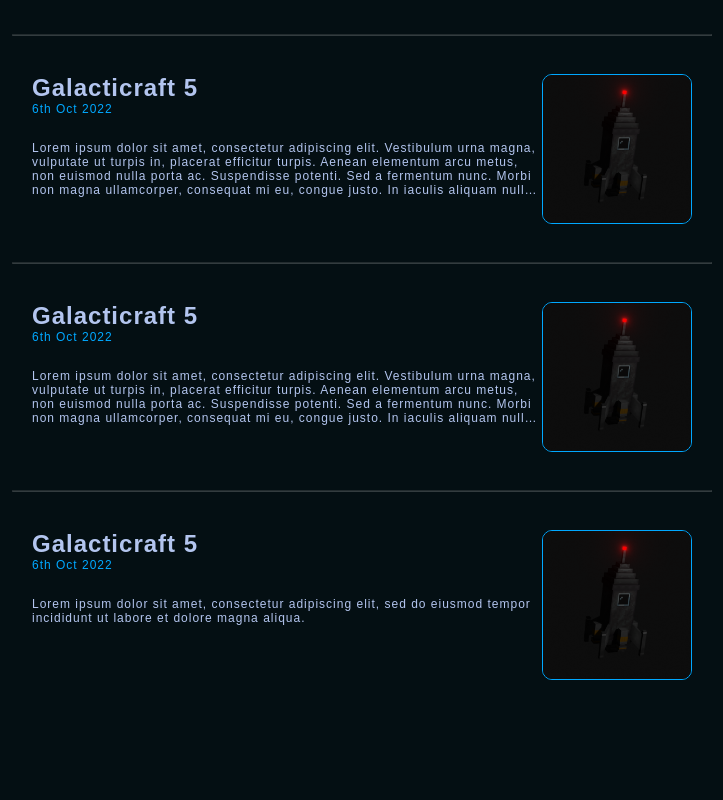
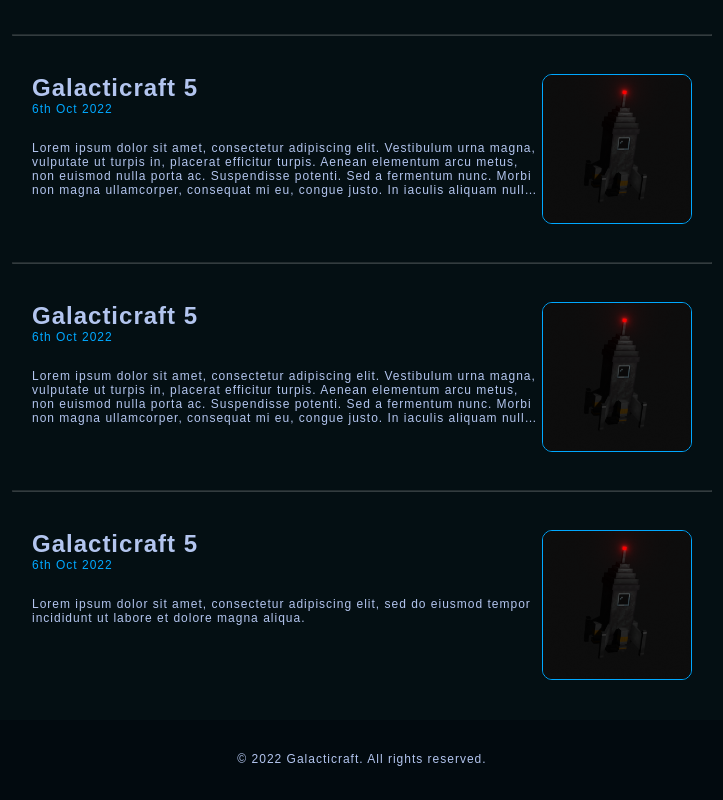
Before and after one commit to TeamGalacticraft/website, a Nuxt app: page / in a window 1280 px wide. Shown: the part 872-1672 px from the top of the page, without its empty margins (278-1001 px from the left). Before the commit the page ends 1582 px from the top, so only its background shows below. Built offline with nearby package versions, Linux system fonts and the light colour scheme.

Commit message:
fixed footer to bottom

```diff
--- a/app.vue
+++ b/app.vue
@@ -1,9 +1,7 @@
 <template>
-  <div>
-    <NuxtLayout>
-      <NuxtPage />
-    </NuxtLayout>
-  </div>
+  <NuxtLayout>
+    <NuxtPage />
+  </NuxtLayout>
 </template>
 
 <script lang="ts">
--- a/assets/styles/index.scss
+++ b/assets/styles/index.scss
@@ -5,6 +5,13 @@
 
 * {
   box-sizing: border-box;
+}
+
+html,
+body,
+#app,
+#__nuxt {
+  height: 100%;
 }
 
 body {
--- a/components/footer/Footer.vue
+++ b/components/footer/Footer.vue
@@ -1,7 +1,7 @@
 <template>
-  <div class="footer mt-6 py-4 text-center">
+  <footer class="footer py-4 text-center">
     <p class="text-12">&copy; 2022 Galacticraft. All rights reserved.</p>
-  </div>
+  </footer>
 </template>
 
 <script lang="ts">
--- a/components/nav/Nav.vue
+++ b/components/nav/Nav.vue
@@ -1,5 +1,5 @@
 <template>
-  <div class="nav">
+  <nav class="nav">
     <div class="spacer" />
 
     <Menu v-if="isMobile" v-model="isNavDrawerOpen">
@@ -26,7 +26,7 @@
     <div v-else class="nav-links">
       <Link v-for="link in navItems" :link="link" />
     </div>
-  </div>
+  </nav>
 </template>
 
 <script lang="ts">
--- a/layouts/default.vue
+++ b/layouts/default.vue
@@ -1,12 +1,18 @@
 <template>
   <div id="app">
-    <div v-if="!loading" :key="route.path">
-      <Nav />
-      <slot />
-      <!-- <Footer /> -->
-    </div>
+    <template v-if="!loading">
+      <main>
+        <Nav />
+        <!-- Reset page to activate transitions -->
+        <div :key="route.path">
+          <slot />
+        </div>
+      </main>
 
-    <Loading v-if="loading" />
+      <Footer />
+    </template>
+
+    <Loading v-else />
   </div>
 </template>
 
@@ -36,3 +42,21 @@ export default defineComponent({
   },
 });
 </script>
+
+<style lang="scss">
+#app {
+  display: grid;
+  grid-gap: 10px;
+  grid-template-columns: 1fr;
+  grid-template-areas: "main" "footer";
+  grid-template-rows: 1fr 80px;
+}
+
+main {
+  grid-area: main;
+}
+
+footer {
+  grid-area: footer;
+}
+</style>
```
